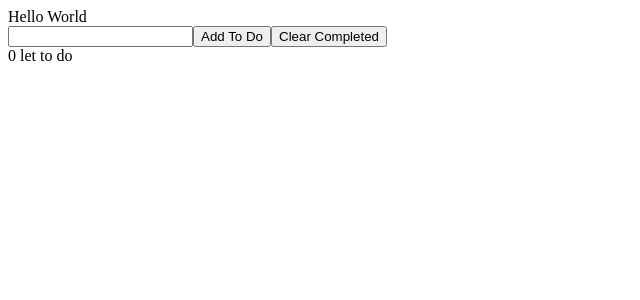
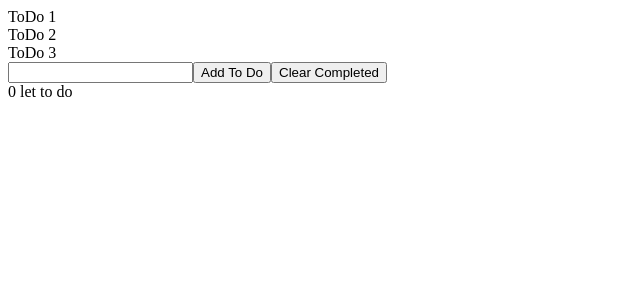
Before and after one commit to nafisK/ToDo-App-with-React, a React (Create React App) app: page / in a window 1280 px wide. Shown: the top 300 px of the page, without its empty margins (0-640 px from the left). Built offline with nearby package versions, Linux system fonts and the light colour scheme.

Commit message:
implemented todo.js

```diff
--- a/src/App.js
+++ b/src/App.js
@@ -2,10 +2,10 @@
 import TodoList from "./TodoList";
 
 let App = () => {
-  const [todos, setTodos] = useState([]);
+  const [todos, setTodos] = useState(["ToDo 1", "ToDo 2", "ToDo 3"]);
   return (
     <>
-      <TodoList />
+      <TodoList todos={todos} />
       <input type="text" />
       <button>Add To Do</button>
       <button>Clear Completed</button>
--- /dev/null
+++ b/src/Todo.js
@@ -0,0 +1,5 @@
+import React from "react";
+
+export default function todo({ todo }) {
+  return <div>{todo}</div>;
+}
--- a/src/TodoList.js
+++ b/src/TodoList.js
@@ -1,5 +1,8 @@
 import React from "react";
+import Todo from "./Todo";
 
-export default function TodoList({}: Props) {
-  return <div>Hello World</div>;
+export default function TodoList({ todos }) {
+  return todos.map((todo) => {
+    return <Todo todo={todo} />;
+  });
 }
```
